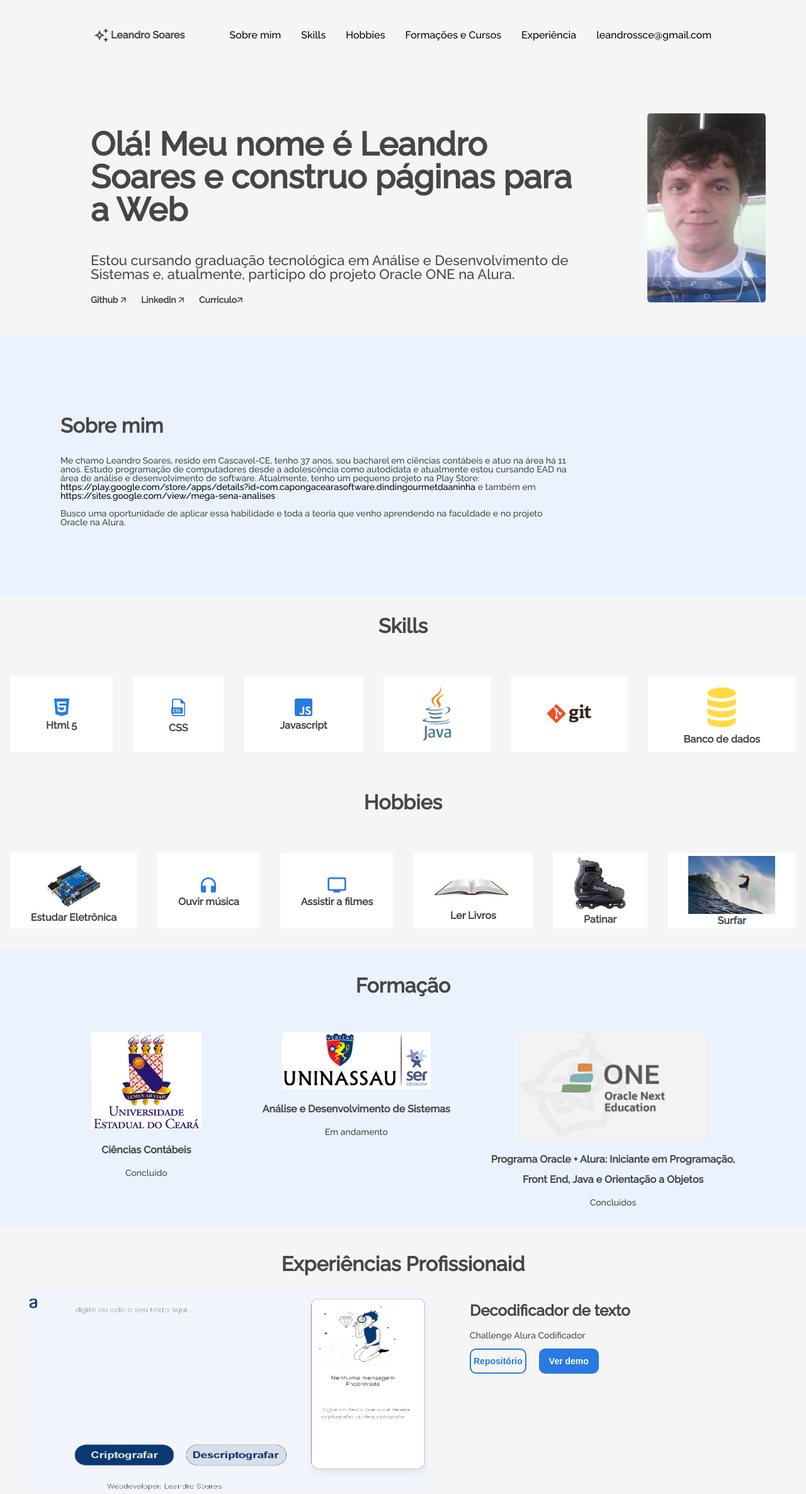
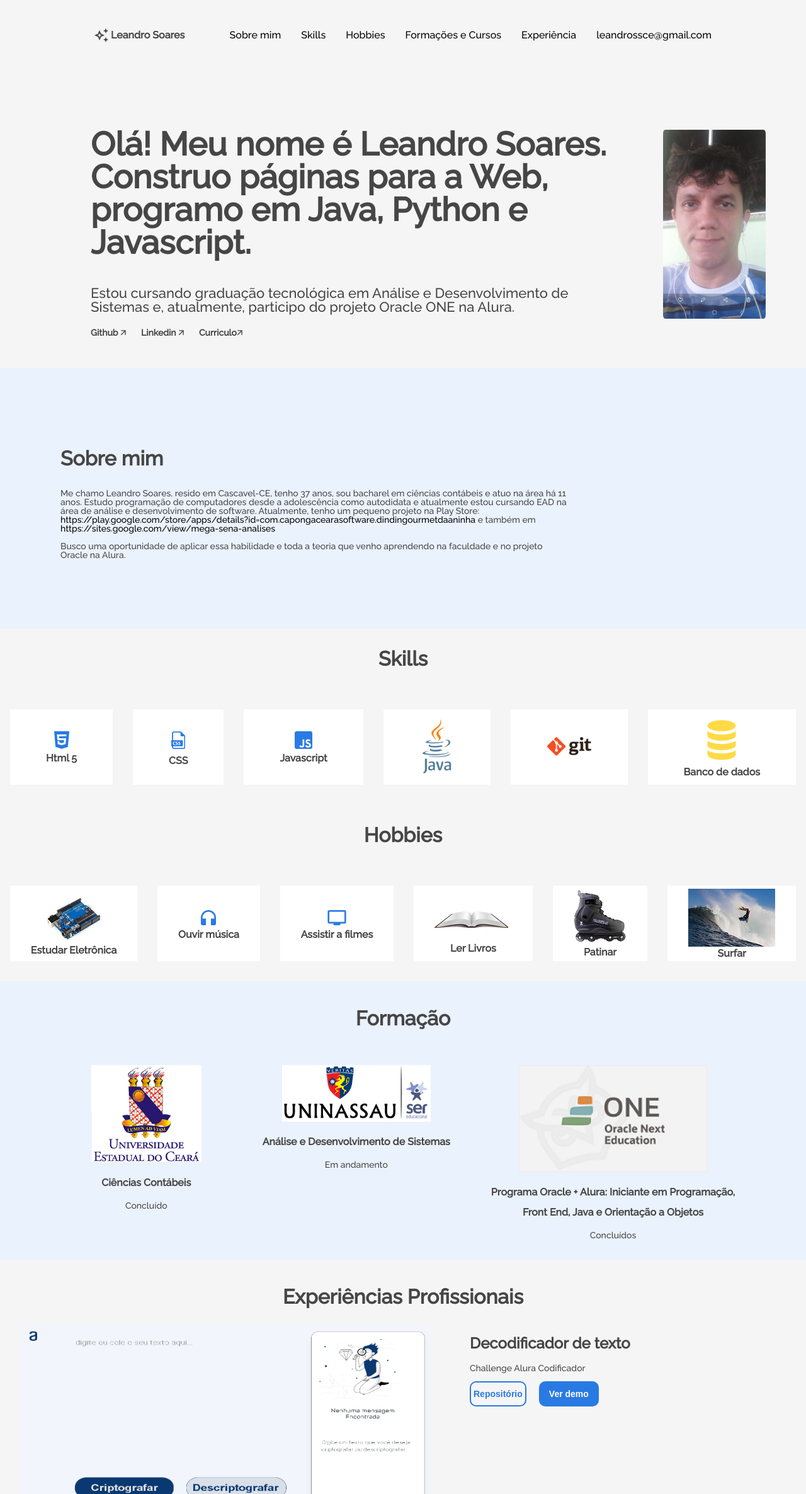
Before and after one commit to leandrossce/Desafios-One-Portfolio, a plain HTML site: page index.html in a window 1280 px wide. Shown: the top 2372 px of the page at 63% size. Drawn offline with Linux system fonts and the light colour scheme.

Commit message:
Correções ortográficas e complementações

```diff
--- a/index.html
+++ b/index.html
@@ -44,7 +44,7 @@
             <div class="title__div">
                 <img class="title__profile" src="assets\minha-foto.jpg">
                 <div class="title__container" id="#sobremim">
-                    <h2 class="title__bio">Olá! Meu nome é Leandro Soares e construo páginas para a Web</h2>
+                    <h2 class="title__bio">Olá! Meu nome é Leandro Soares. Construo páginas para a Web, programo em Java, Python e Javascript.</h2>
                     <h3 class="title__subsection">Estou cursando graduação tecnológica em Análise e Desenvolvimento de Sistemas e, atualmente, participo do projeto Oracle ONE na Alura.</h3>
                     <ul class="title__network">
                         <li class="title__network__item"><a href="https://github.com/leandrossce" target="_blank">Github <img src="assets\arrow.png"> </a></li>
@@ -214,7 +214,7 @@
 
         <!-- Sessão de Experiência Profissional/Projetos-->
         <section class="experience">
-            <h2 class="experience__section__title" id="xp">Experiências Profissionaid</h2>
+            <h2 class="experience__section__title" id="xp">Experiências Profissionais</h2>
             <div class="experiencie__box">
                 <!-- Insira a logo/captura de seu projeto/trabalho -->
                 <img class="experience__img" src="./assets/desencriptador.png">
```
